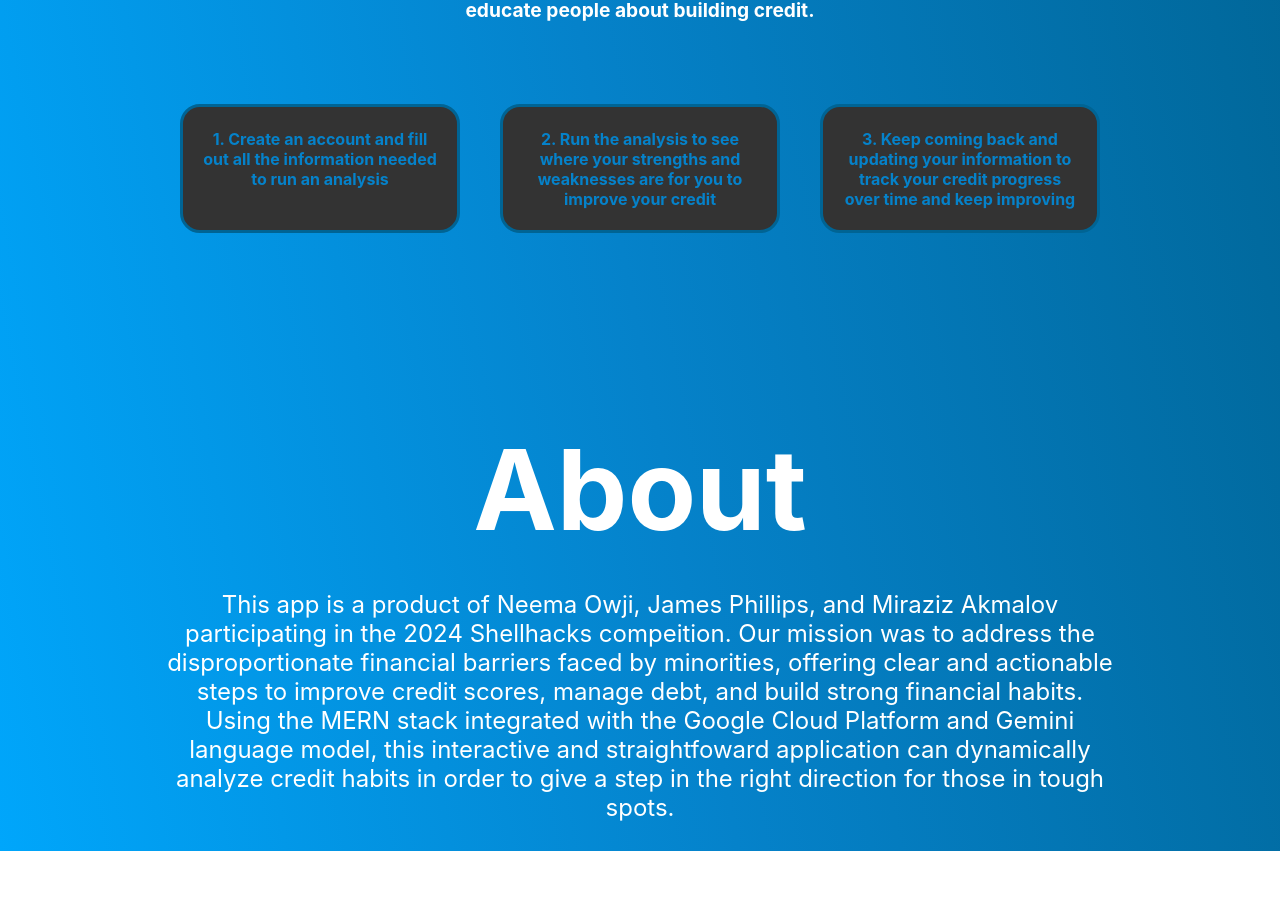
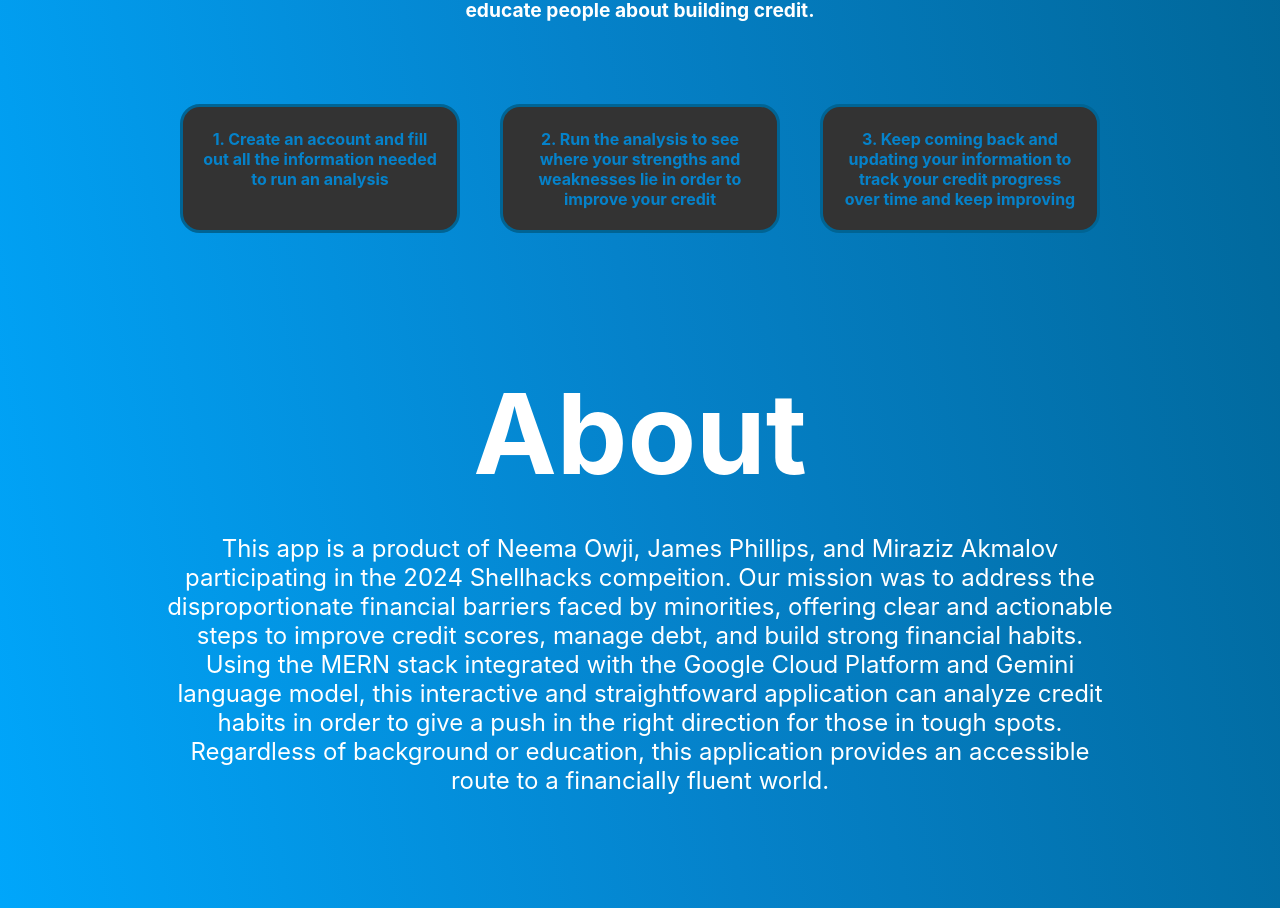
Before and after one commit to nowji/shellhacks2024, a React (Create React App) app: page / in a window 1280 px wide. Shown: the part 480-1388 px from the top of the page. Before the commit the page ends 1331 px from the top, so only its background shows below. Built offline with nearby package versions, Linux system fonts and the light colour scheme.

Commit message:
finished about

```diff
--- a/src/components/Home.jsx
+++ b/src/components/Home.jsx
@@ -24,7 +24,7 @@ function Home() {
           </div>
           <div className='step'>
             <h4>
-              2. Run the analysis to see where your strengths and weaknesses are for you to improve your credit
+              2. Run the analysis to see where your strengths and weaknesses lie in order to improve your credit
             </h4>
           </div>
           <div className='step'>
@@ -38,7 +38,8 @@ function Home() {
         Shellhacks compeition. Our mission was to address the disproportionate financial barriers faced by minorities, offering clear and actionable steps to
         improve credit scores, manage debt, and build strong financial habits. Using the MERN stack integrated
         with the Google Cloud Platform and Gemini language model, this interactive and straightfoward application can
-        dynamically analyze credit habits in order to give a step in the right direction for those in tough spots.  </p>
+         analyze credit habits in order to give a push in the right direction for those in tough spots. Regardless
+        of background or education, this application provides an accessible route to a financially fluent world. </p>
       </div>
     );
   }
--- a/src/styles/Home.css
+++ b/src/styles/Home.css
@@ -48,7 +48,7 @@
 
 .about-title {
     font-size: 7em;
-    margin-top: 1.5em;
+    margin-top: 1em;
     margin-bottom: 0.3em;
 }
 
@@ -56,4 +56,5 @@
     margin-top: 0;
     width: 75%;
     font-size: 1.5em;
+    margin-bottom: 4.5em;
 }
```
